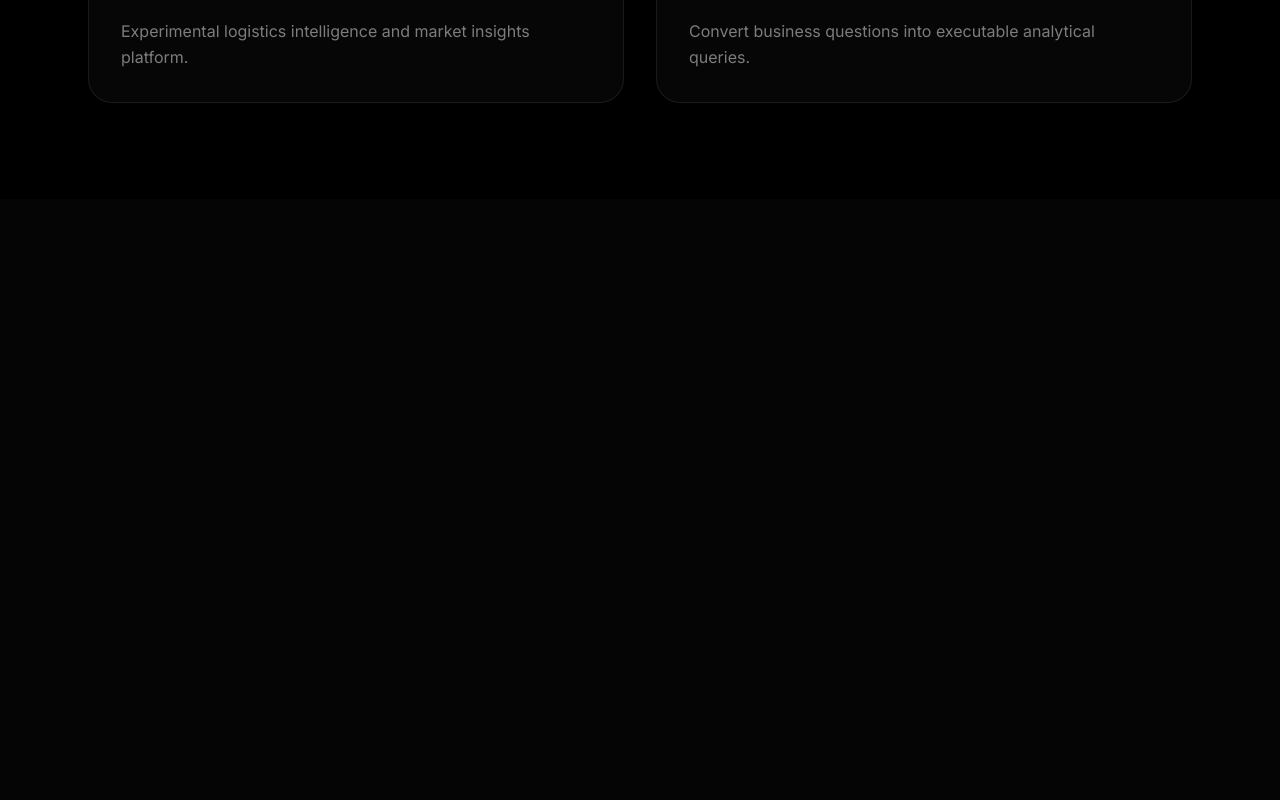
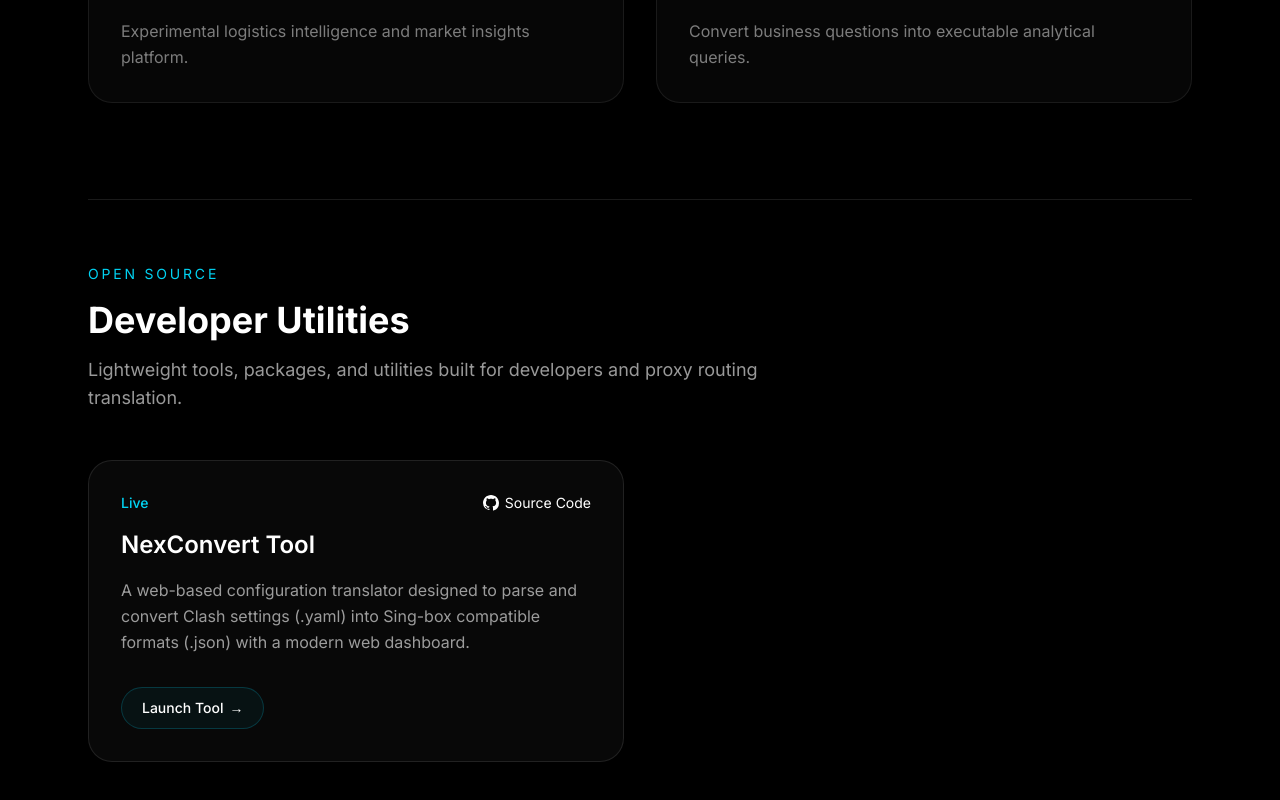
Before and after one commit to pankajlp/pankaj-portfolio, a Next.js app: page /labs in a window 1280 px wide. Shown: the part 809-1609 px from the top of the page. Before the commit the page ends 1008 px from the top, so only its background shows below. Built offline with nearby package versions, Linux system fonts and the light colour scheme.

Commit message:
Add open source and developer utilities section featuring NexConvert on labs page

```diff
--- a/app/labs/page.tsx
+++ b/app/labs/page.tsx
@@ -27,6 +27,17 @@ export default function LabsPage() {
     },
   ];
 
+  const utilities = [
+    {
+      title: "NexConvert Tool",
+      status: "Live",
+      description:
+        "A web-based configuration translator designed to parse and convert Clash settings (.yaml) into Sing-box compatible formats (.json) with a modern web dashboard.",
+      liveUrl: "https://convert.nordneuron.com",
+      githubUrl: "https://github.com/pankajlp/nexconvert-tool",
+    },
+  ];
+
   return (
     <main className="min-h-screen bg-black text-white">
       <div className="max-w-6xl mx-auto px-6 py-24">
@@ -48,8 +59,8 @@ export default function LabsPage() {
           operational intelligence.
         </p>
 
+        {/* Section 1: AI-Native Systems */}
         <div className="grid md:grid-cols-2 gap-8 mt-20">
-
           {labs.map((lab) =>
             lab.href ? (
               <a
@@ -92,8 +103,74 @@ export default function LabsPage() {
               </div>
             )
           )}
+        </div>
 
+        {/* Section 2: Open Source & Developer Utilities */}
+        <div className="mt-24 pt-16 border-t border-white/10">
+          <p className="text-cyan-400 uppercase tracking-[0.2em] text-sm">
+            Open Source
+          </p>
+          <h2 className="mt-4 text-3xl md:text-4xl font-bold">
+            Developer Utilities
+          </h2>
+          <p className="mt-4 max-w-2xl text-white/60 text-lg">
+            Lightweight tools, packages, and utilities built for developers and proxy routing translation.
+          </p>
+
+          <div className="grid md:grid-cols-2 gap-8 mt-12">
+            {utilities.map((util) => (
+              <div
+                key={util.title}
+                className="rounded-3xl border border-white/10 bg-white/[0.03] p-8 hover:border-cyan-400/40 hover:bg-white/[0.05] transition-all duration-300"
+              >
+                <div className="flex items-center justify-between mb-4">
+                  <div className="text-cyan-400 text-sm font-medium">
+                    {util.status}
+                  </div>
+                  <a
+                    href={util.githubUrl}
+                    target="_blank"
+                    rel="noopener noreferrer"
+                    className="text-white/45 hover:text-white transition-colors duration-300 flex items-center gap-1.5 text-sm"
+                  >
+                    <svg
+                      aria-hidden="true"
+                      height="16"
+                      viewBox="0 0 16 16"
+                      version="1.1"
+                      width="16"
+                      fill="currentColor"
+                    >
+                      <path d="M8 0c4.42 0 8 3.58 8 8a8.013 8.013 0 0 1-5.45 7.59c-.4.08-.55-.17-.55-.38 0-.27.01-1.13.01-2.2 0-.75-.25-1.23-.54-1.48 1.78-.2 3.65-.88 3.65-3.95 0-.88-.31-1.59-.82-2.15.08-.2.36-1.02-.08-2.12 0 0-.67-.22-2.2.82-.64-.18-1.32-.27-2-.27-.68 0-1.36.09-2 .27-1.53-1.03-2.2-.82-2.2-.82-.44 1.1-.16 1.92-.08 2.12-.51.56-.82 1.28-.82 2.15 0 3.06 1.86 3.75 3.64 3.95-.23.2-.44.55-.51 1.07-.46.21-1.61.55-2.33-.66-.15-.24-.6-.83-1.23-.82-.67.01-.27.38.01.53.34.19.73.9.82 1.13.16.45.68 1.35 3.12.92.01.44.01.86.01.99 0 .21-.15.46-.55.38A7.995 7.995 0 0 1 0 8c0-4.42 3.58-8 8-8Z"></path>
+                    </svg>
+                    Source Code
+                  </a>
+                </div>
+
+                <h3 className="text-2xl font-semibold">
+                  {util.title}
+                </h3>
+
+                <p className="mt-4 text-white/60 leading-relaxed text-base">
+                  {util.description}
+                </p>
+
+                <div className="mt-8 flex items-center justify-between">
+                  <a
+                    href={util.liveUrl}
+                    target="_blank"
+                    rel="noopener noreferrer"
+                    className="inline-flex items-center px-5 py-2.5 rounded-full border border-cyan-400/20 bg-cyan-400/5 text-cyan-300 text-sm font-medium hover:bg-cyan-400/10 hover:border-cyan-400/40 transition-all duration-300"
+                  >
+                    Launch Tool
+                    <span className="ml-1.5">→</span>
+                  </a>
+                </div>
+              </div>
+            ))}
+          </div>
         </div>
+
       </div>
     </main>
   );
```
